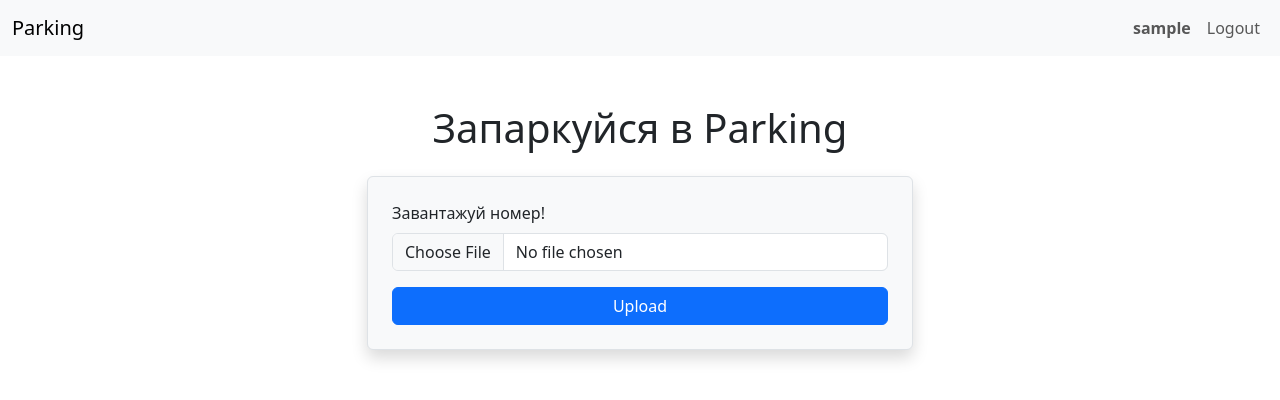
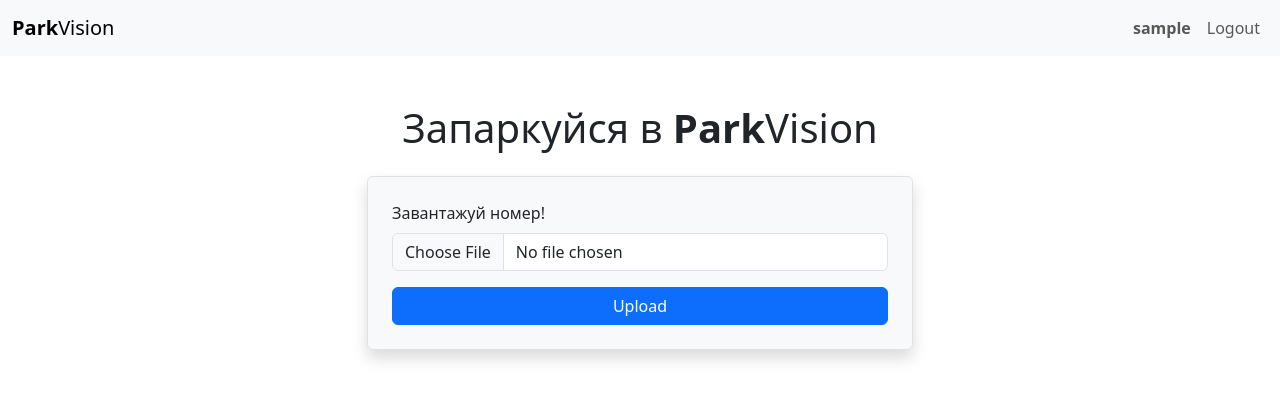
Before and after one commit to oleksandr-study/BigBrother, a Django app: page / in a window 1280 px wide. Shown: the top 400 px of the page. Run offline with Django 5.2, Linux system fonts and the light colour scheme; the visitor is signed in with stand-in values (Sample User, id 1).

Commit message:
зробив фронтенд, трохи змінив декоратори для того щоб якшо юзер не залогінений то перекидало на логін, також зробив щоб після логіну направляло на головну сторінку

```diff
--- a/parking/carplates/templates/check-carplate.html
+++ b/parking/carplates/templates/check-carplate.html
@@ -5,14 +5,14 @@
     {% load static %}
     <link rel="icon" href="{% static 'favicon.png' %}" type="image/x-icon">
     <meta name="viewport" content="width=device-width, initial-scale=1.0">
-    <title>Запаркуйся</title>
+    <title>ParkVision</title>
     <link href="https://cdn.jsdelivr.net/npm/bootstrap@5.3.0-alpha3/dist/css/bootstrap.min.css" rel="stylesheet">
 </head>
 <body>
 
 <nav class="navbar navbar-expand-lg navbar-light bg-light">
     <div class="container-fluid">
-        <a class="navbar-brand" href="/">Parking</a>
+        <a class="navbar-brand" href="/"><b>Park</b>Vision</a>
         <button class="navbar-toggler" type="button" data-bs-toggle="collapse" data-bs-target="#navbarNav"
                 aria-controls="navbarNav" aria-expanded="false" aria-label="Toggle navigation">
             <span class="navbar-toggler-icon"></span>
@@ -48,7 +48,7 @@
 <div class="container mt-5">
     <div class="row justify-content-center">
         <div class="col-md-6">
-            <h1 class="text-center mb-4">Запаркуйся в Parking</h1>
+            <h1 class="text-center mb-4">Запаркуйся в <b>Park</b>Vision</h1>
 
             {% if message %}
                 <div class="alert alert-danger alert-dismissible fade show" role="alert">
--- a/parking/parking_app/templates/add_parking.html
+++ b/parking/parking_app/templates/add_parking.html
@@ -12,7 +12,7 @@
 
 <nav class="navbar navbar-expand-lg navbar-light bg-light">
     <div class="container-fluid">
-        <a class="navbar-brand" href="/">Parking</a>
+        <a class="navbar-brand" href="/"><b>Park</b>Vision</a>
         <button class="navbar-toggler" type="button" data-bs-toggle="collapse" data-bs-target="#navbarNav"
                 aria-controls="navbarNav" aria-expanded="false" aria-label="Toggle navigation">
             <span class="navbar-toggler-icon"></span>
--- a/parking/users/templates/users/base.html
+++ b/parking/users/templates/users/base.html
@@ -16,7 +16,7 @@
 <body>
 <nav class="navbar navbar-expand-lg navbar-light bg-light">
     <div class="container-fluid">
-        <a class="navbar-brand" href="/">Parking</a>
+        <a class="navbar-brand" href="/"><b>Park</b>Vision</a>
         <button class="navbar-toggler" type="button" data-bs-toggle="collapse" data-bs-target="#navbarNav"
                 aria-controls="navbarNav" aria-expanded="false" aria-label="Toggle navigation">
             <span class="navbar-toggler-icon"></span>
```
